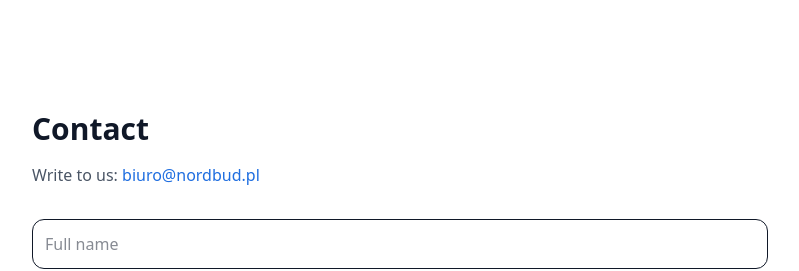
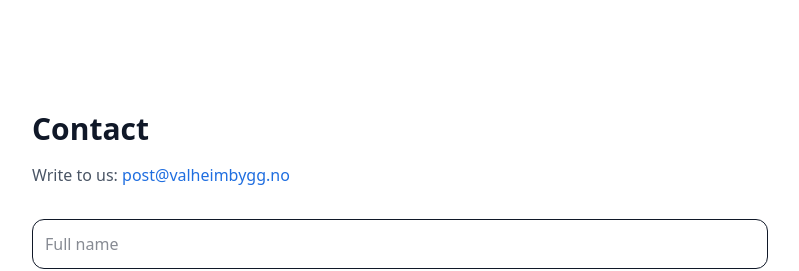
Before and after one commit to boyler82/nordbud-front, a React (Vite) app: page / in a window 1280 px wide. Shown: the part 1307-1578 px from the top of the page, without its empty margins (240-1039 px from the left). Built offline with nearby package versions, Linux system fonts and the light colour scheme.

Commit message:
valhaim mail

```diff
--- a/src/components/ContactSection.tsx
+++ b/src/components/ContactSection.tsx
@@ -64,8 +64,8 @@ export default function ContactSection() {
       <h1 className="text-3xl font-bold">{t("contact.heading")}</h1>
       <p className="mt-4 text-gray-600">
         {t("contact.emailText")}{" "}
-        <a href="mailto:biuro@nordbud.pl" className="text-brand-600">
-          biuro@nordbud.pl
+        <a href="mailto:post@valheimbygg.no" className="text-brand-600">
+          post@valheimbygg.no
         </a>
       </p>
 
--- a/src/components/LanguageSwitcher.tsx
+++ b/src/components/LanguageSwitcher.tsx
@@ -3,7 +3,7 @@ import { setLang } from "@/i18n";
 
 export default function LanguageSwitcher() {
   const { i18n } = useTranslation();
-  const current = i18n.resolvedLanguage?.slice(0,2) || "pl";
+  const current = i18n.resolvedLanguage?.slice(0,2) || "no";
   const btn = (lng: "pl"|"en"|"no", label: string) => (
     <button
       key={lng}
```
